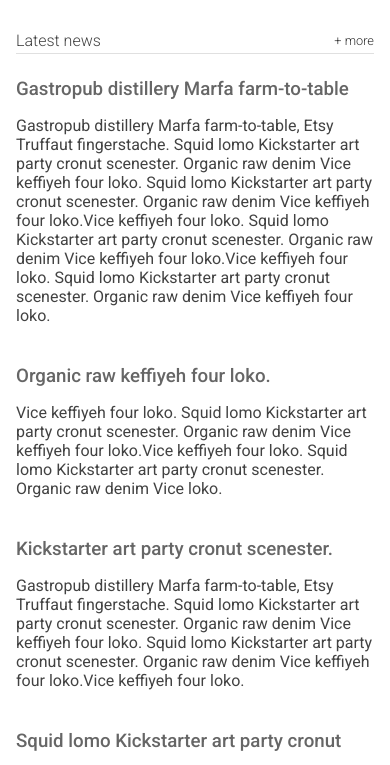
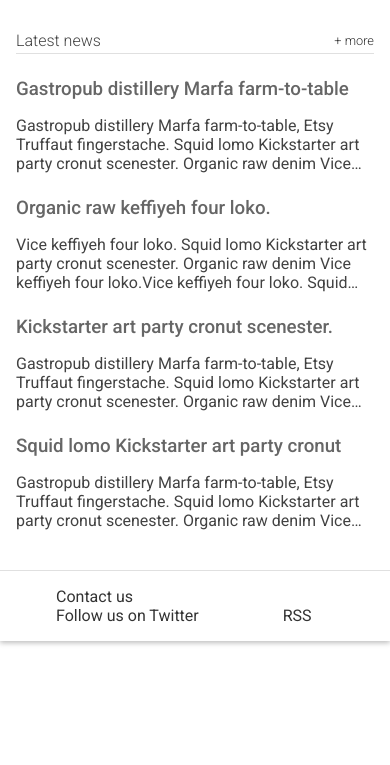
Before and after one commit to RobGoelz/rwdf, a plain HTML site: page Lesson 4/index.html in a window 390 px wide. Shown: the part 1298-2063 px from the top of the page. After the commit the page ends 1947 px from the top, so only its background shows below. Drawn offline with Linux system fonts and the light colour scheme; files that its build step writes are made by us from their sources.

Commit message:
update responsive.css with final responsive fixes

```diff
--- a/Lesson 4/responsive.css
+++ b/Lesson 4/responsive.css
@@ -20,12 +20,23 @@
   article > p {
     display: none;
   }
-  .snippet {
-    display: flex;
-    flex-wrap: wrap;
+  .snippet > p {
+    overflow: hidden;
+    display: -webkit-box;
+    -webkit-line-clamp: 3;
+    -webkit-box-orient: vertical;
   }
   .snippet__thumbnail {
     display: none;
+  }
+}
+
+@media screen and (min-width: 451px) {
+  .snippet > p {
+    overflow: hidden;
+    display: -webkit-box;
+    -webkit-line-clamp: 3;
+    -webkit-box-orient: vertical;
   }
 }
 
```
